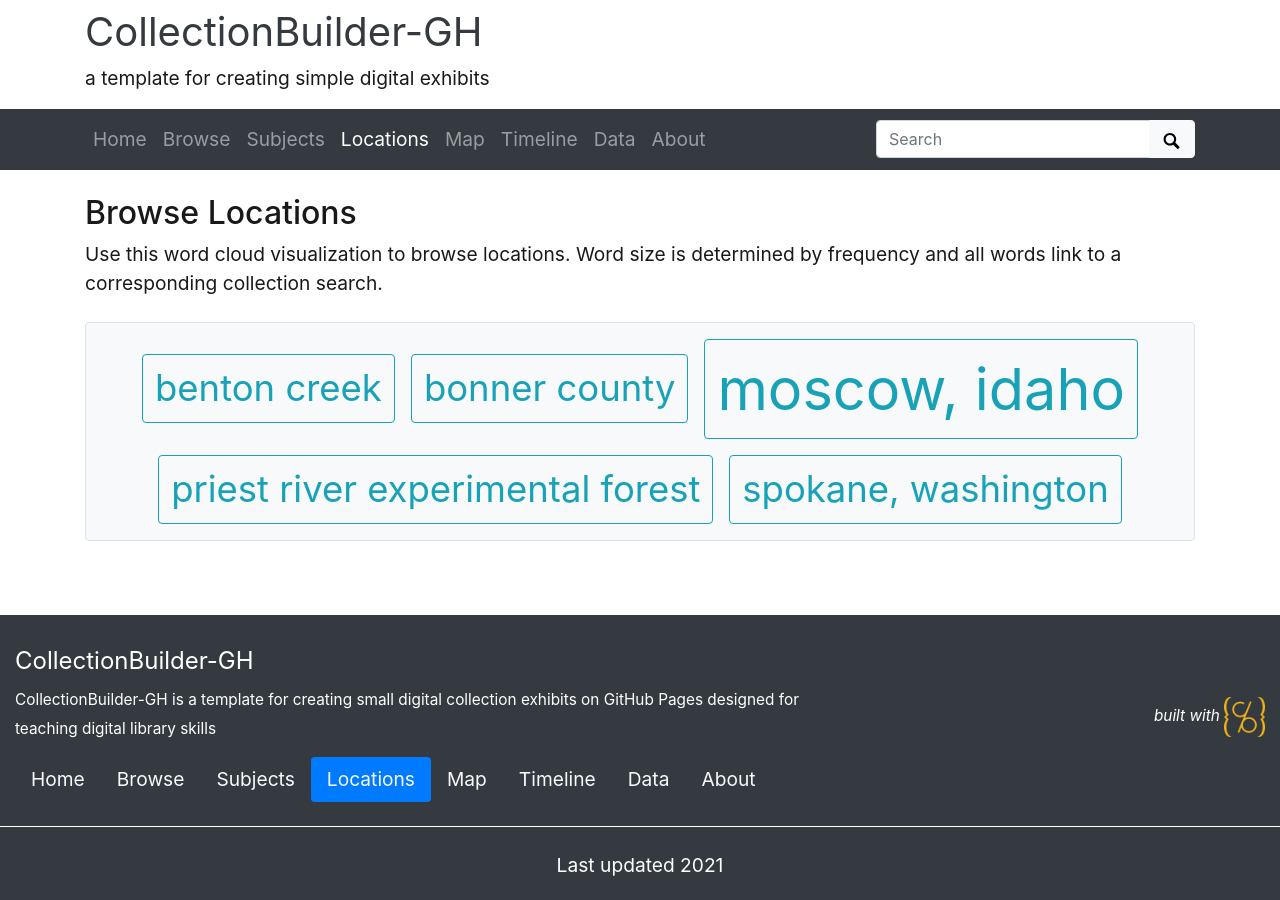
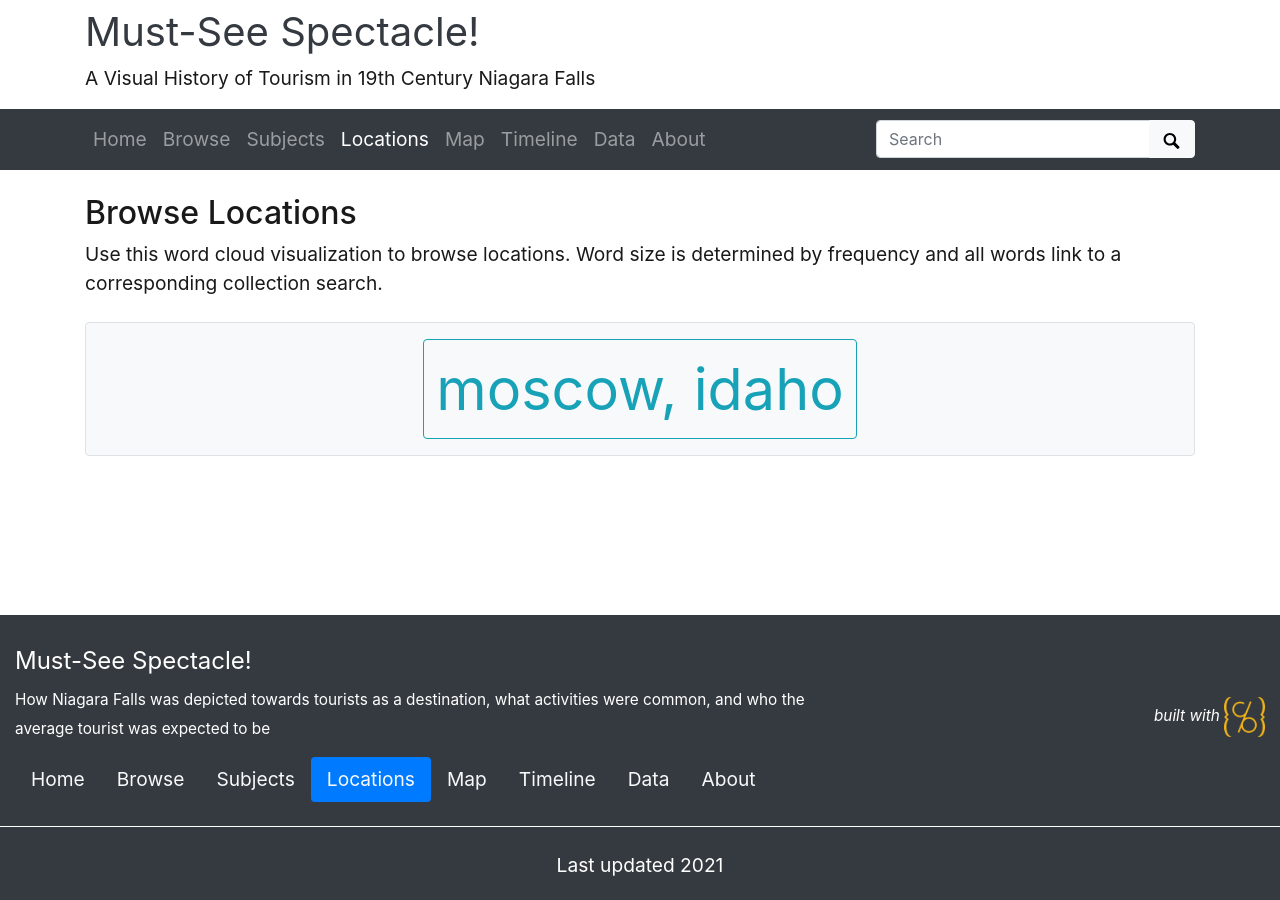
Before and after one commit to hannahswayze/Niagara, a Jekyll site: the page built from pages/locations.md, in a window 1280 px wide. Built offline with Jekyll 4.4.1, drawn with Linux system fonts in a browser that asks for light colours.

Commit message:
Update _config.yml

```diff
--- a/_config.yml
+++ b/_config.yml
@@ -20,21 +20,21 @@ source-code: https://github.com/CollectionBuilder/collectionbuilder-gh
 # SITE SETTINGS
 #
 # title of site appears in banner
-title: CollectionBuilder-GH
+title: Must-See Spectacle!
 # tagline, a short phrase that will appear throughout the site in the top banner
-tagline: a template for creating simple digital exhibits
+tagline: A Visual History of Tourism in 19th Century Niagara Falls
 # description appears in meta tags and other locations
 # this description might appear in search result lists, keep around 160 characters max
-description: "CollectionBuilder-GH is a template for creating small digital collection exhibits on GitHub Pages designed for teaching digital library skills"
+description: "How Niagara Falls was depicted towards tourists as a destination, what activities were common, and who the average tourist was expected to be"
 # creator of the digital collection, to appear in meta tags; we typically use our GitHub usernames but feel free to just use your name
-author: CollectionBuilder
+author: Hannah Swayze
 
 ##########
 # COLLECTION SETTINGS
 #
 # Set the metadata for your collection (the name of the csv file in your _data directory that describes the objects in your collection)
 # Use the filename of your CSV **without** the ".csv" extension! E.g. _data/demo-metadata.csv --> "demo-metadata"
-metadata: demo-metadata
+metadata: metadata-template
 
 ##########
 # GOOGLE SERVICES [optional!]
```
